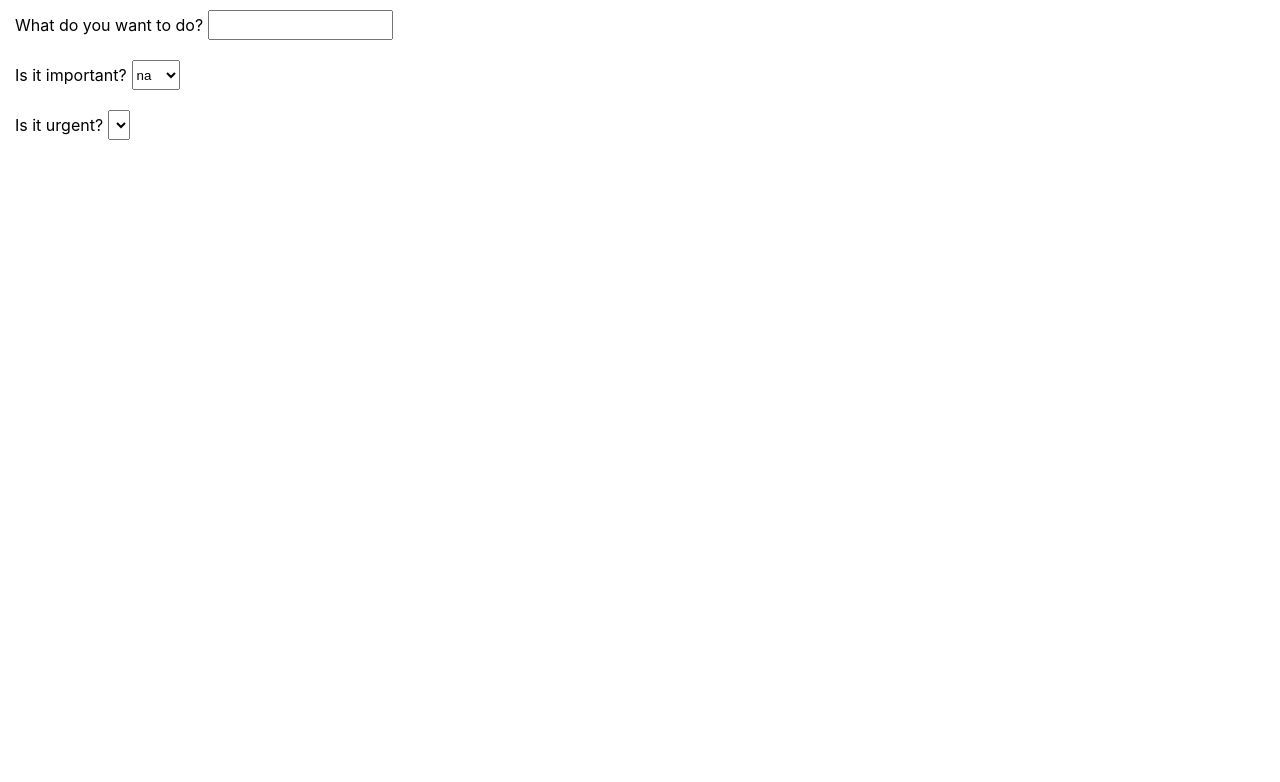
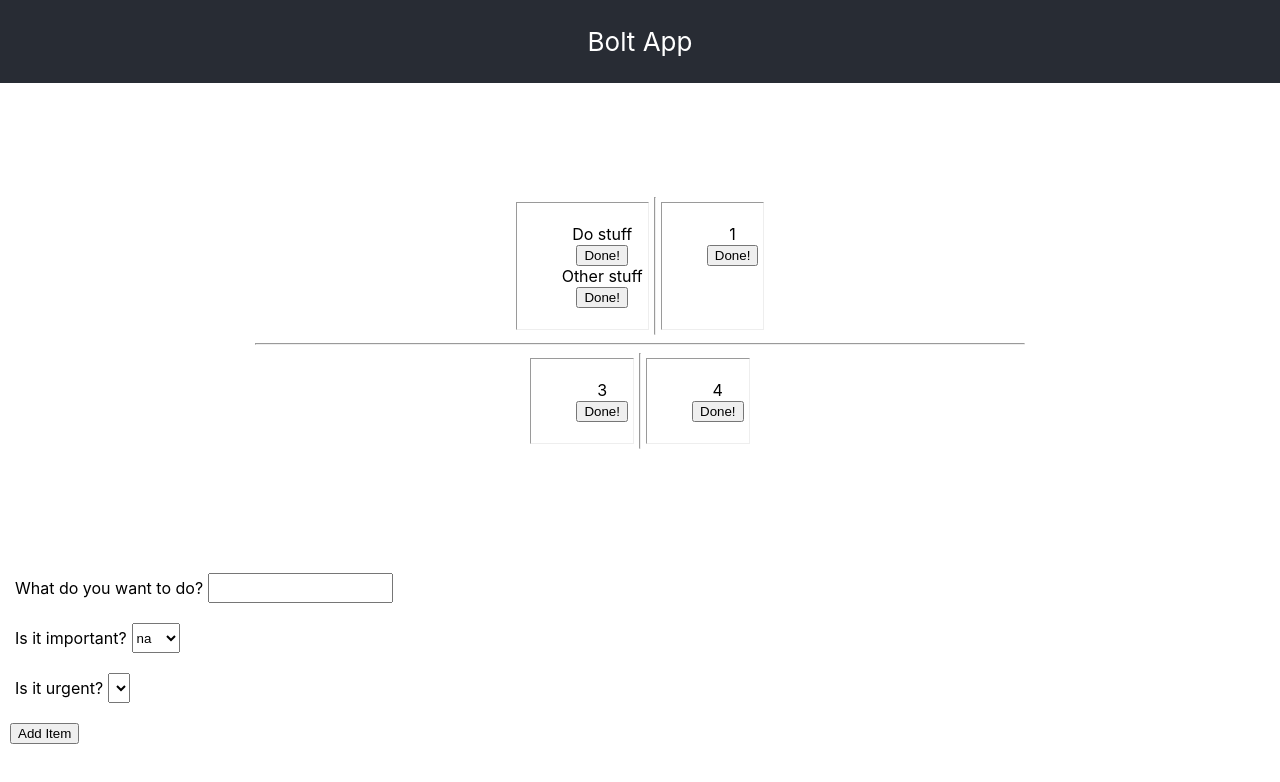
Before and after one commit to arorashu/boltApp, a React (Create React App) app: page / in a window 1280 px wide. Shown: the top 782 px of the page. Built offline with nearby package versions, Linux system fonts and the light colour scheme.

Commit message:
tasks successfully getting added to local storage

```diff
--- a/package.json
+++ b/package.json
@@ -28,5 +28,9 @@
       "last 1 firefox version",
       "last 1 safari version"
     ]
+  },
+  "devDependencies": {
+    "eslint": "^5.16.0",
+    "eslint-plugin-react": "^7.13.0"
   }
 }
--- a/src/App.js
+++ b/src/App.js
@@ -3,6 +3,7 @@ import React from 'react';
 import './App.css';
 import TaskCard from './components/TaskCard/TaskCard';
 import Quadrant from './components/Quadrant/Quadrant';
+import Form from "./components/Form/Form";
 import {
   Dialog,
   // DialogOverlay,
@@ -17,10 +18,6 @@ class App extends React.Component {
   constructor(props) {
     super(props);
     this.state = {id: 1};
-  }
-
-  addItem = () => {
-    alert('add item clicked!' + this.state.id);
   }
 
 
@@ -58,13 +55,18 @@ class App extends React.Component {
         </div>
 
         <div className="action-panel">
-          <button onClick={this.addItem}>Add Item</button>
+          <Form onSave={this.onElementAdd}></Form>
+
         </div>
-        <Dialog isOpen={true}>
+        {/* <Dialog isOpen={true}>
           <p>Some Content</p>
-        </Dialog>
+        </Dialog> */}
       </div>
     );
+  }
+
+  onElementAdd = (allTasks) => {
+    this.setState(allTasks);
   }
 }
 
--- a/src/components/Form/Form.jsx
+++ b/src/components/Form/Form.jsx
@@ -2,11 +2,12 @@ import React from 'react';
 import './Form.css';
 
 function Form(props) {
+
     return (
         <div className="form">
             <div>
                 <div>What do you want to do?</div>
-            <input id="taskName" type="text"/>
+                <input id="taskName" type="text" />
             </div>
             <div>
                 <div>Is it important?</div>
@@ -19,8 +20,40 @@ function Form(props) {
                 <div>Is it urgent?</div>
                 <select name="" id="urgency"></select>
             </div>
+            <div>
+                <button onClick={function () {
+                    addItem(props);
+                }}>Add Item</button>
+            </div>
+
         </div>
     );
 }
 
+function addItem(props) {
+    let taskName = document.getElementById('taskName').value;
+    let importance = document.getElementById('importance').value;
+    let urgency = document.getElementById('urgency').value;
+
+    let task = { taskName, importance, urgency };
+    let allTasks = getFromStorage('allTasks');
+    if (!allTasks) {
+        allTasks = new Array();
+    }
+    allTasks.push(task);
+    addToStorage('allTasks', allTasks);
+
+    // alert(getFromStorage('allTasks').length);
+    props.onSave(allTasks);
+}
+
+function addToStorage(key, value) {
+    localStorage.setItem(key, JSON.stringify(value));
+}
+
+function getFromStorage(key) {
+    let value = localStorage.getItem(key);
+    return JSON.parse(value);
+}
+
 export default Form;
--- a/src/index.js
+++ b/src/index.js
@@ -5,8 +5,8 @@ import App from './App';
 import Form from './components/Form/Form';
 import * as serviceWorker from './serviceWorker';
 
-// ReactDOM.render(<App />, document.getElementById('root'));
-ReactDOM.render(<Form />, document.getElementById('root'));
+ReactDOM.render(<App />, document.getElementById('root'));
+// ReactDOM.render(<Form />, document.getElementById('root'));
 
 // If you want your app to work offline and load faster, you can change
 // unregister() to register() below. Note this comes with some pitfalls.
```
Also changed, not shown: .eslintrc.json (added), 1 other file (tests, documents, lock files or other folders). Lines whose indentation alone changed are shown as unchanged.
